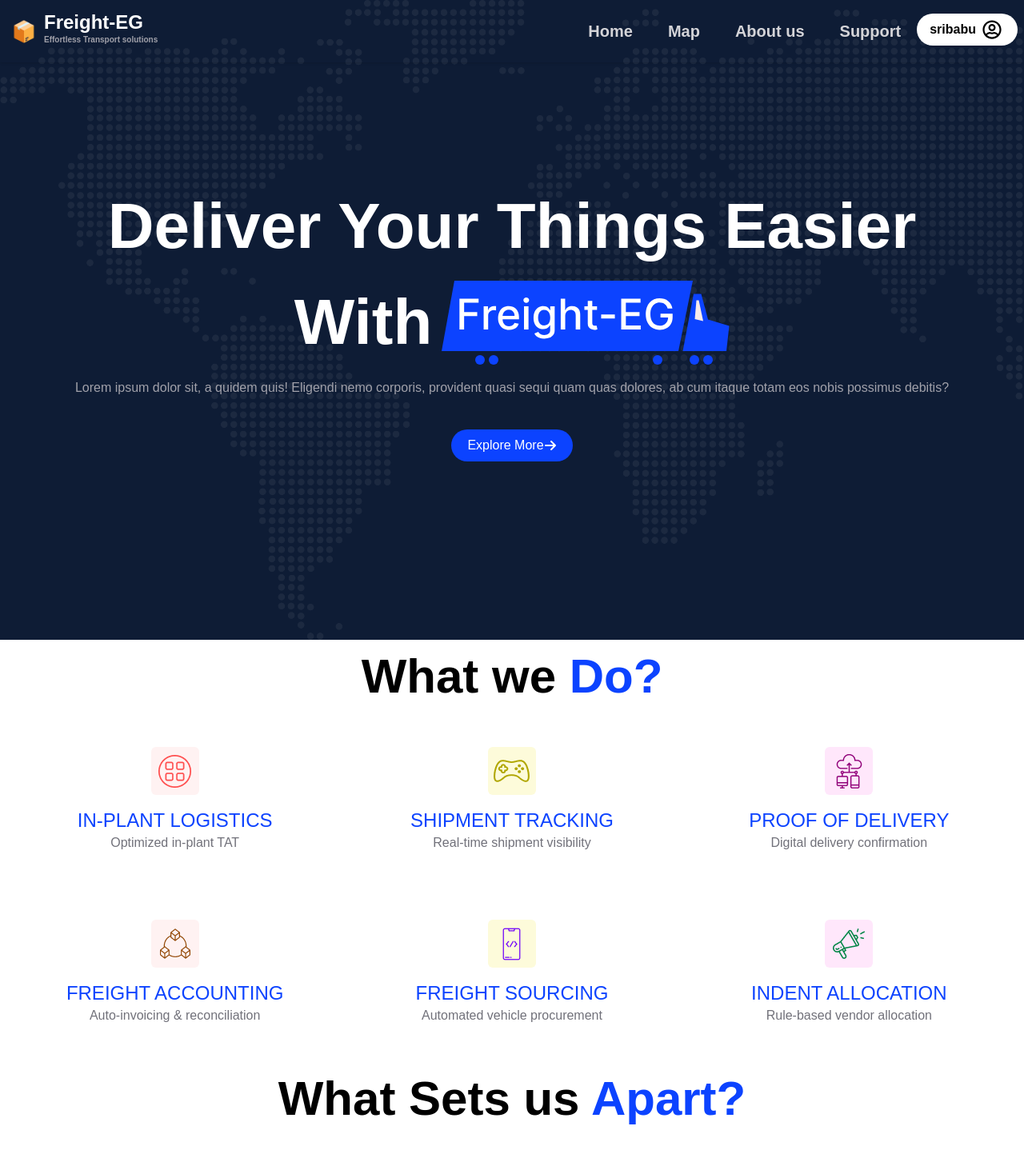
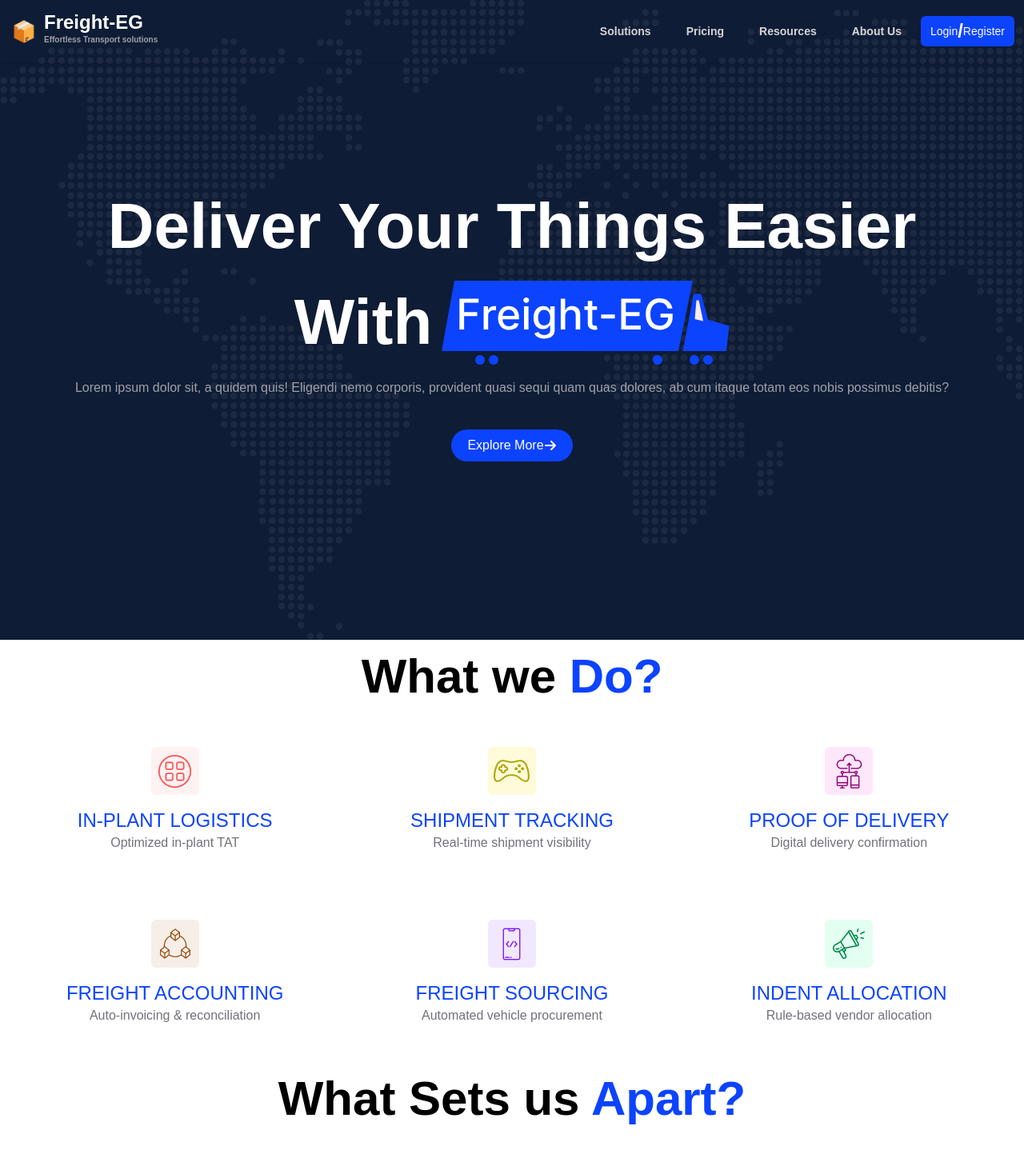
Before and after one commit to siddhuthecoder/freighteg, a React (Create React App) app: page / in a window 1280 px wide. Shown: the top 1453 px of the page at 80% size. Built offline with nearby package versions, Linux system fonts and the light colour scheme.

Commit message:
new header changes

```diff
--- a/src/LandingPageComponents/Does.jsx
+++ b/src/LandingPageComponents/Does.jsx
@@ -13,9 +13,9 @@
     { icon: i1, title: "IN-PLANT LOGISTICS", description: "Optimized in-plant TAT", background: "#FFF2F2" },
     { icon:i2, title: "SHIPMENT TRACKING", description: "Real-time shipment visibility", background: "#FDFBDA" },
     { icon: i3, title: "PROOF OF DELIVERY", description: "Digital delivery confirmation", background: "#FFE7FB" },
-    { icon: i4, title: "FREIGHT ACCOUNTING", description: "Auto-invoicing & reconciliation", background: "#FFF2F2" },
-    { icon: i5, title: "FREIGHT SOURCING", description: "Automated vehicle procurement", background: "#FDFBDA" },
-    { icon: i6, title: "INDENT ALLOCATION", description: "Rule-based vendor allocation", background: "#FFE7FB" },
+    { icon: i4, title: "FREIGHT ACCOUNTING", description: "Auto-invoicing & reconciliation", background: "#F6EEE7" },
+    { icon: i5, title: "FREIGHT SOURCING", description: "Automated vehicle procurement", background: "#F1E8FF" },
+    { icon: i6, title: "INDENT ALLOCATION", description: "Rule-based vendor allocation", background: "#E2FFF1" },
   ];
 
 const Does = () => {
--- a/src/LandingPageComponents/Footer.jsx
+++ b/src/LandingPageComponents/Footer.jsx
@@ -174,7 +174,7 @@
       <div className="w-[90%] max-w-[1200px] mx-auto h-[2px] bg-zinc-500"></div>
       <div className="w-full flex  ">
 
-        <div className="w-[100%] max-w-[1200px] mx-auto flex items-center justify-between">
+        <div className="w-[100%] max-w-[1200px] mx-auto flex items-center justify-around     md:justify-between flex-wrap-reverse ">
             <div className="text-white text-center md:text-2xl hover:text-white pt-[40px]">© 2019 Lift Media. All Rights Reserved. </div>
             <div className="flex items-center mt-4">
                 <div className="w-[40px] mx-2 h-[40px] text-white text-2xl rounded-full border-white border flex justify-center items-center">
--- a/src/LandingPageComponents/Header.jsx
+++ b/src/LandingPageComponents/Header.jsx
@@ -9,10 +9,10 @@
   const [show, setShow] = useState(false);
   const [isScrolled, setIsScrolled] = useState(false);
   const tabs = [
-    { name: "Home", path: "/" },
-    { name: "Map", path: "/map" },
-    { name: "About us", path: "/about-us" },
-    { name: "Support", path: "/support" },
+    { name: "Solutions", path: "/" },
+    { name: "Pricing", path: "/pricing" },
+    { name: "Resources", path: "/resources" },
+    { name: "About Us", path: "/about-us" },
   ];
 
   useEffect(() => {
@@ -34,12 +34,12 @@
     <>
       <div className=""></div>
       <div
-        className={`w-full shadow mx-auto flex fixed top-0 z-[3] items-center justify-between transition-colors duration-300 ${
-          isScrolled ? 'bg-white backdrop-filter backdrop-blur-lg bg-opacity-70' : 'bg-transparent'
+        className={`w-full shadow mx-auto flex fixed top-0 z-[1000] items-center justify-between transition-colors duration-300 ${
+          isScrolled ? 'bg-[#0C43FF] bg-opacity-[0.4] backdrop-blur-lg ' : 'bg-transparent'
         }`}
       >
         <div className="flex items-center">
-          <div className="logo text-2xl font-bold py-3 mx-3 flex items-center">
+          <div className="logo cursor-pointer text-2xl font-bold py-3 mx-3 flex items-center">
             <img src={logo} className="w-[35px] h-[35px]" alt="Logo" />
             <div className="md:flex hidden flex-col ms-2">
               <div className={`font-bold ${isScrolled?"text-black":"text-white"} text-2xl`}>Freight-EG</div>
@@ -50,12 +50,17 @@
         <div className="flex items-center">
           <div className="items-center justify-start gap-5 hidden lg:flex">
             {tabs.map((tab, index) => (
-              <div key={index} className={`rounded-full cursor-pointer text-[20px] hover:bg-[#0C43FF] hover:text-white px-3 py-1 font-semibold  ${isScrolled?"text-black":"text-zinc-300 "}`}>
+              <div key={index} className={`rounded-full text-[14px] cursor-pointer t hover:bg-[#0C43FF] hover:text-white px-3 py-1 font-semibold  ${isScrolled?"text-white":"text-zinc-300 "}`}>
                 {tab.name}
               </div>
             ))}
           </div>
-          <button className={`rounded-full mb-1 md:px-4 md:py-2 md:bg-white font-bold text-white md:text-black md:mx-2 flex items-center ${isScrolled?"border border-black":""}`}>
+          <button className="rounded-md mx-3 py-[3px]  text-[14px] bg-[rgb(12,67,255)] text-white px-3  flex items-center">
+              <div className="">Login</div>
+              <div className="text-2xl font-bold">/</div>
+              <div className="">Register</div>
+          </button>
+          <button className={`rounded-full hidden mb-1 md:px-4 md:py-2 md:bg-white font-bold text-white md:text-black md:mx-2  items-center ${isScrolled?"border border-black":""}`}>
             {/* <IoIosArrowDown className={`text-2xl me-1  ${isScrolled?"text-black":"text-white"}`} /> */}
             <span className="hidden md:block">sribabu</span>
 
```
